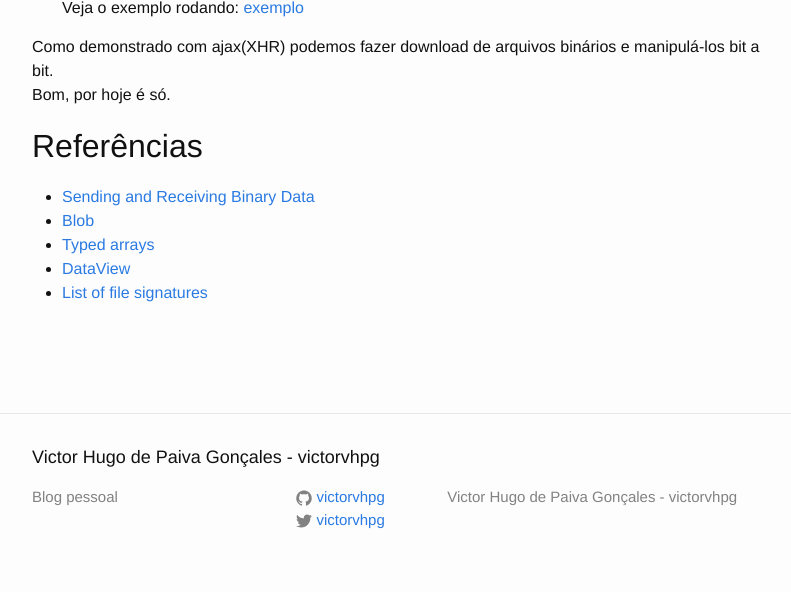
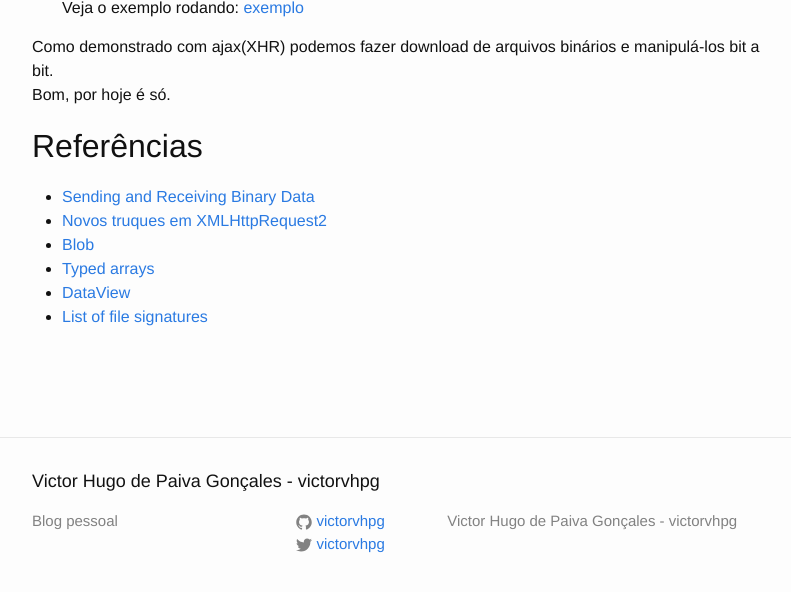
Before and after one commit to victorvhpg/victorvhpg.github.io, a Jekyll site: the page built from _posts/2015-02-06-download-de-arquivo-com-ajax.html, in a window 1280 px wide and 900 px high, scrolled down 2523 px, cut to the strip 285-877 px from the top of the window. Shown: the whole strip, without its empty margins (238-1029 px from the left). Built offline with Jekyll 4.4.1, drawn with Linux system fonts in a browser that asks for light colours; comment, search, counter and statistics services are not loaded.

Commit message:
referencias

```diff
--- a/_posts/2015-02-06-download-de-arquivo-com-ajax.html
+++ b/_posts/2015-02-06-download-de-arquivo-com-ajax.html
@@ -167,6 +167,9 @@ Bom, por hoje é só.
  <li>
  <a href="https://developer.mozilla.org/en-US/docs/Web/API/XMLHttpRequest/Sending_and_Receiving_Binary_Data" target="_blank"> Sending and Receiving Binary Data </a>
  </li>
+ <li>
+ <a href="http://www.html5rocks.com/pt/tutorials/file/xhr2/" target="_blank"> Novos truques em XMLHttpRequest2</a>
+ </li>
 
   <li>
  <a href="https://developer.mozilla.org/pt-BR/docs/Web/API/Blob" target="_blank"> Blob </a>
```
